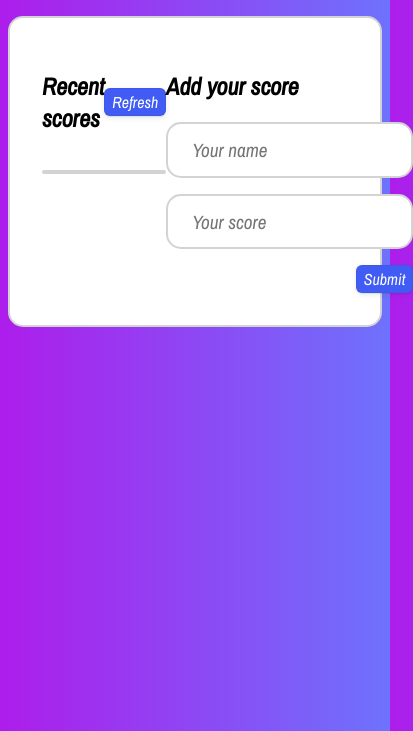
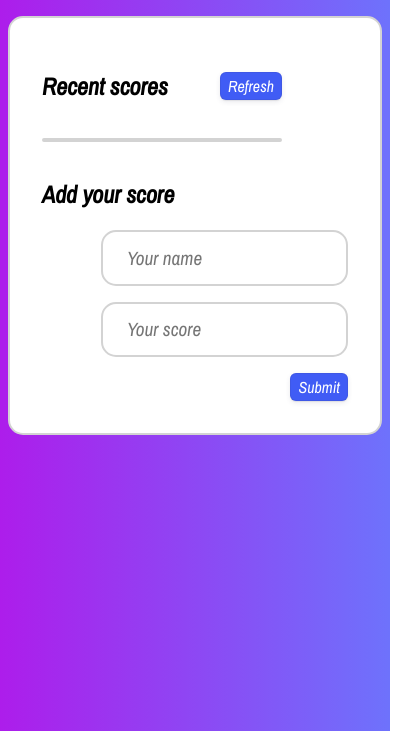
Before and after one commit to leehaney254/Leaderboard, a website built with webpack: page src/index.html in a window 390 px wide. Shown: the part 113-844 px from the top of the page, 413 px wide, since content can reach past the window. Built offline with nearby package versions, Linux system fonts and the light colour scheme; no server answers.

```diff
--- a/src/style.css
+++ b/src/style.css
@@ -97,3 +97,9 @@
 .display {
   display: inline;
 }
+
+@media only screen and (max-width: 600px) {
+  #flexs {
+    flex-direction: column;
+  }
+}
```
